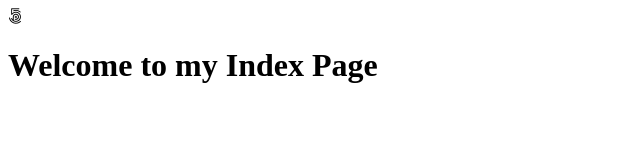
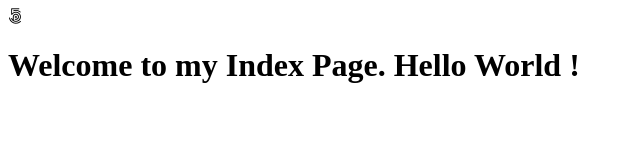
Before and after one commit to rpricien/template-test, a plain HTML site: page index.html in a window 1280 px wide. Shown: the whole page, without its empty margins (0-640 px from the left). Drawn offline with Linux system fonts and the light colour scheme.

Commit message:
hello world

```diff
--- a/index.html
+++ b/index.html
@@ -16,7 +16,7 @@
 </head>
 <body>
     <i class="fab fa-500px"></i>
-    <h1>Welcome to my Index Page</h1>
+    <h1>Welcome to my Index Page.  Hello World !</h1>
     <!-- Script-->
     <script src="script.js"></script>
 </body>
```
